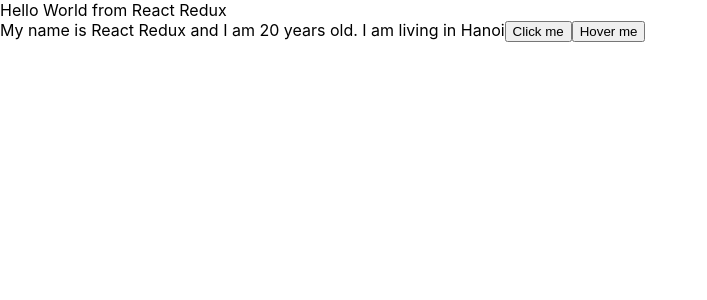
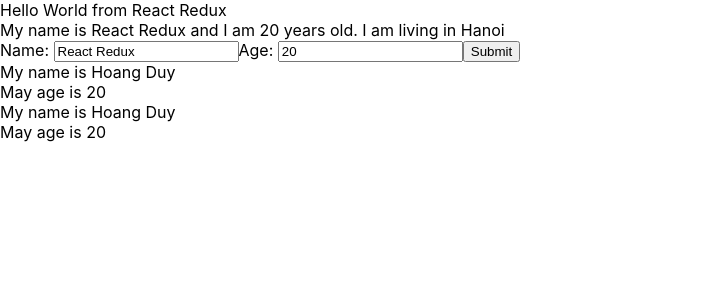
Before and after one commit to NguyenHoangDuy15/ReactJSLearn, a React (Create React App) app: page / in a window 1280 px wide. Shown: the top 300 px of the page, without its empty margins (0-707 px from the left). Built offline with nearby package versions, Linux system fonts and the light colour scheme.

Commit message:
video 23

```diff
--- /dev/null
+++ b/src/components/DisplayInfor.js
@@ -0,0 +1,15 @@
+import React from "react";
+
+class DisplayInfor extends React.Component {
+  render() {
+    console.log(this.props);
+    const { name, age } = this.props;
+    return (
+      <div>
+        <div>My name is {name}</div>
+        <div>May age is {age}</div>
+      </div>
+    );
+  }
+}
+export default DisplayInfor;
--- a/src/components/MyComponent.js
+++ b/src/components/MyComponent.js
@@ -2,40 +2,19 @@
 // functional component
 
 import React from "react";
+import UserInfor from "./UserInfor";
+import DisplayInfor from "./DisplayInfor";
 
 class MyComponent extends React.Component {
-  state = {
-    name: "React Redux",
-    address: "Hanoi",
-    age: 20,
-  };
 
-  handleClick(event) {
-    console.log("Button is clicked");
-    console.log("Random", Math.floor(Math.random() * 100 + 1));
-    this.setState({
-      name: "Eric",
-      age: Math.floor(Math.random() * 100 + 1),
-    });
-  }
-  handleOnMouseOver(event) {
-    console.log("Mouse is over");
-    console.log(event.pageX);
-  }
   // JSX
   render() {
+    const myAge = 20;
     return (
       <div>
-        My name is {this.state.name} and I am {this.state.age} years old. I am
-        living in {this.state.address}
-        <button
-          onClick={(event) => {
-            this.handleClick(event);
-          }}
-        >
-          Click me
-        </button>
-        <button onMouseOver={this.handleOnMouseOver}>Hover me</button>
+        <UserInfor></UserInfor>
+        <DisplayInfor name="Hoang Duy" age="20"/>
+        <DisplayInfor name="Hoang Duy" age={myAge}/>
       </div>
     );
   }
--- /dev/null
+++ b/src/components/UserInfor.js
@@ -0,0 +1,50 @@
+import React from "react";
+
+class UserInfor extends React.Component {
+  state = {
+    name: "React Redux",
+    address: "Hanoi",
+    age: 20,
+  };
+
+  //  handleOnChangeInput
+  handleOnChangeInput = (event) => {
+    this.setState({
+      name: event.target.value,
+    });
+  };
+  handleOnChangeAge = (event) => {
+    this.setState({
+      age: event.target.value,
+    });
+  };
+  handleOnSubmit = (event) => {
+    event.preventDefault();
+    console.log(this.state);
+  };
+  render() {
+    return (
+      <div>
+        My name is {this.state.name} and I am {this.state.age} years old. I am
+        living in {this.state.address}
+        <form onSubmit={(event) => this.handleOnSubmit(event)}>
+          <label>Name: </label>
+          <input
+            value={this.state.name}
+            type="text"
+            onChange={(event) => this.handleOnChangeInput(event)}
+          />
+
+          <label>Age: </label>
+          <input
+            value={this.state.age}
+            type="text"
+            onChange={(event) => this.handleOnChangeAge(event)}
+          />
+          <button>Submit</button>
+        </form>
+      </div>
+    );
+  }
+}
+export default UserInfor;
```
